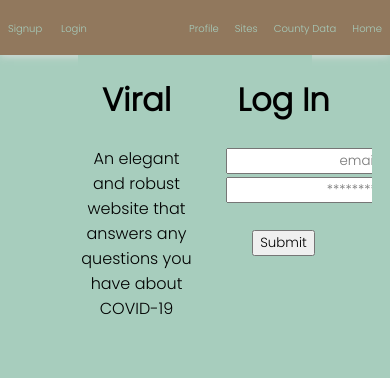
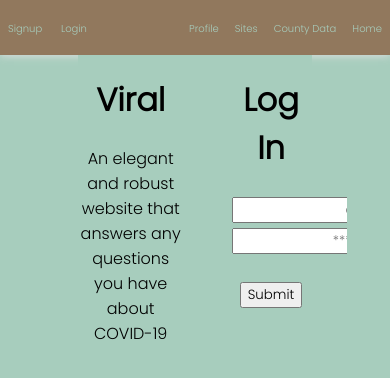
Before and after one commit to cspdevs000/viral-app, a React (Create React App) app: page /login in a window 390 px wide. Shown: the top 378 px of the page. Built offline with nearby package versions, Linux system fonts and the light colour scheme; a web font is replaced by a local one.

Commit message:
last one tonight

```diff
--- a/src/components/Login.css
+++ b/src/components/Login.css
@@ -43,17 +43,17 @@
         grid-row-start: 1;
         padding:0px;
         height: 100%;
-        width: 100%;
+        width: 90%;
     }
     .form-wrapper {
         grid-column-start: 2;
         grid-row-start: 1;
         overflow: hidden;
-        padding:30px;
+        padding:35px;
         height: 100%;
-        width: 100%;
+        width: 70%;
     }
     .field {
-        padding: 1px;
+        padding: 2px;
     }
   }
--- a/src/components/Profile.css
+++ b/src/components/Profile.css
@@ -76,7 +76,7 @@
   }
   .update-user-content {
     top: 30vh;
-    right: 2vh;
+    right: 1vh;
     position: absolute;
   }
   .profile-field {
```
